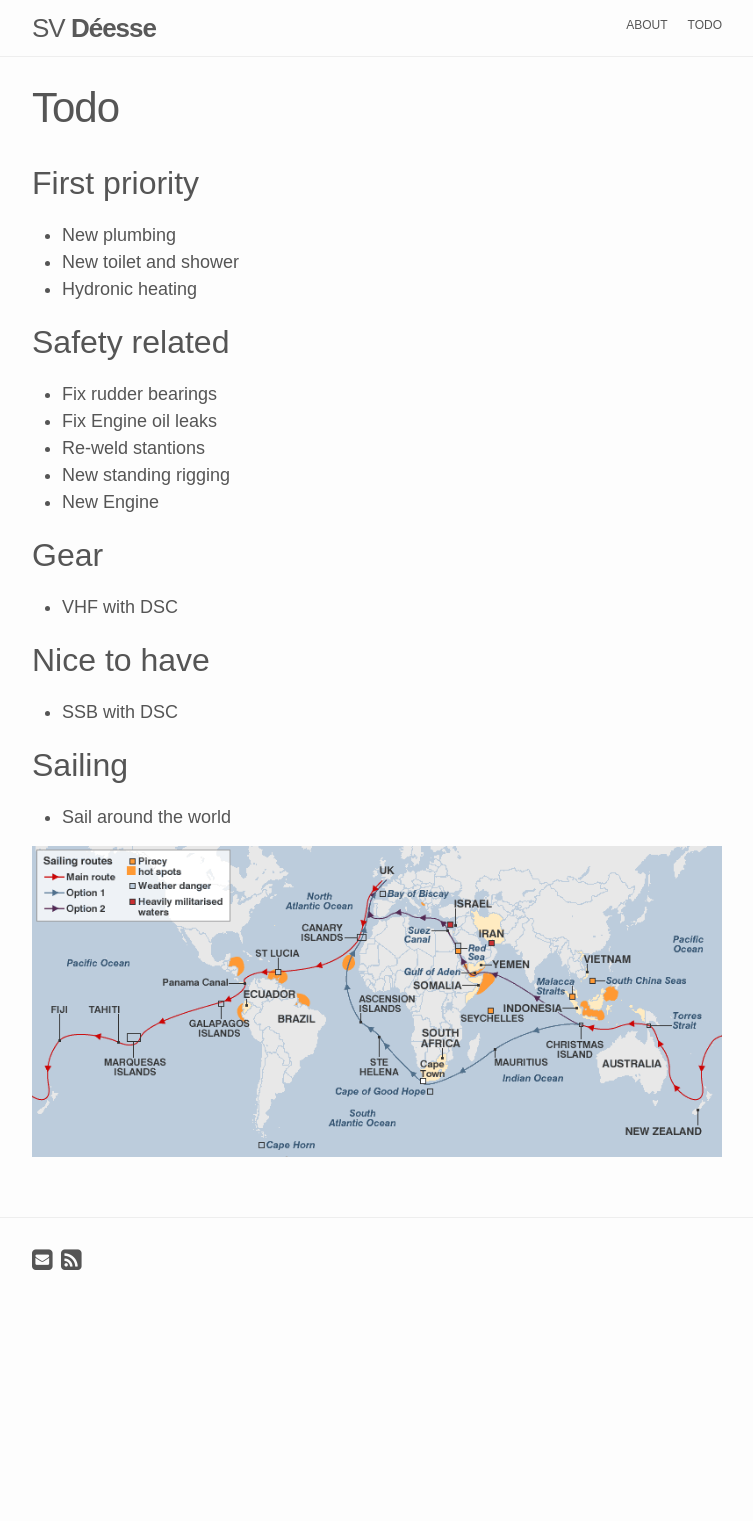
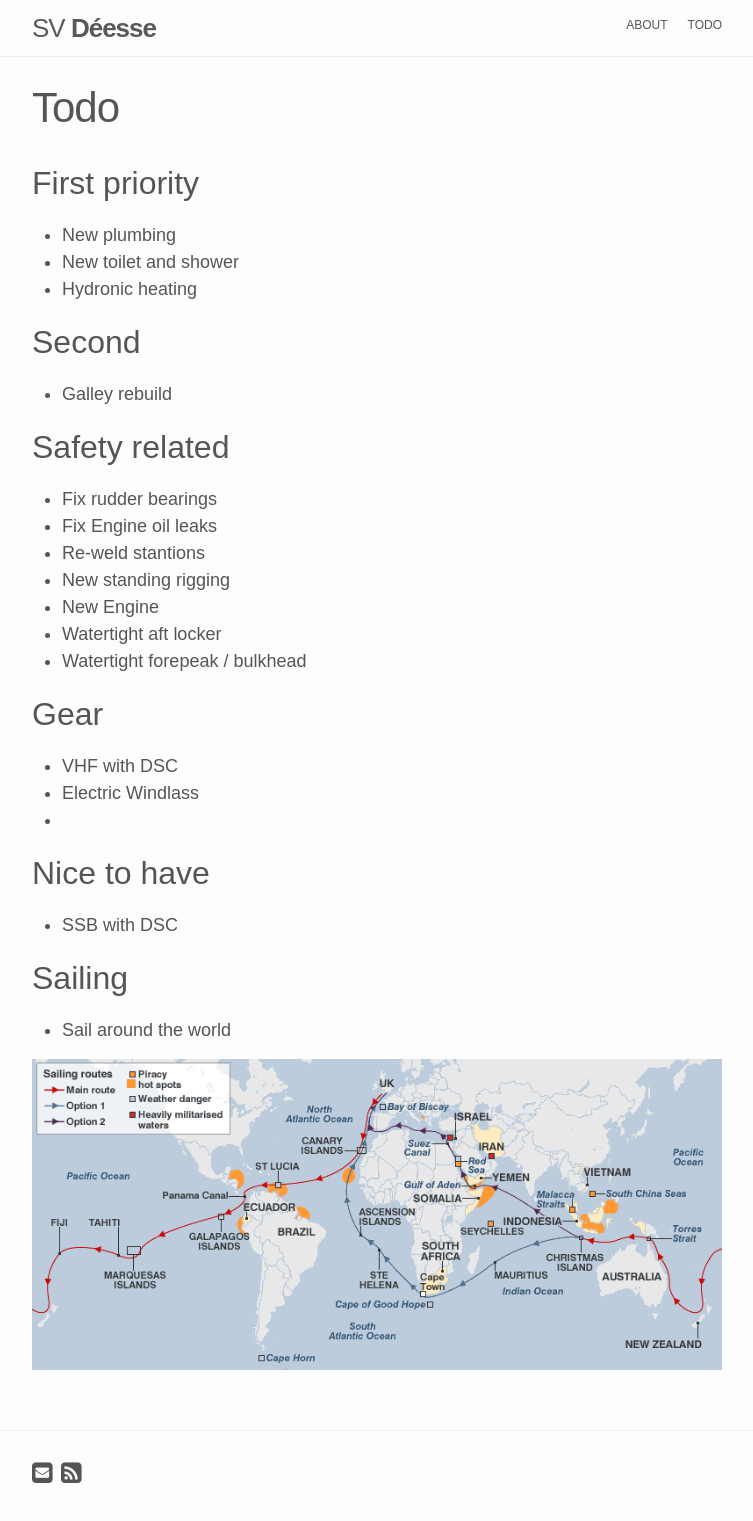
Before and after one commit to xslim/svdeesse.com, a Jekyll site: the page built from todo.md, in a window 1280 px wide. Shown: the whole page, without its empty margins (263-1016 px from the left). Built offline with Jekyll 4.4.1, drawn with Linux system fonts in a browser that asks for light colours; Markdown is read by kramdown in place of the engine named in the settings; before the commit the page ends 1308 px from its top, so only the background shows below that.

Commit message:
Updated todo.md

```diff
--- a/todo.md
+++ b/todo.md
@@ -2,12 +2,17 @@
 layout: page
 title: Todo
 permalink: /todo/
+published: true
 ---
+
 
 ## First priority
 - New plumbing
 - New toilet and shower
 - Hydronic heating
+
+## Second
+- Galley rebuild
 
 ## Safety related
 - Fix rudder bearings
@@ -15,9 +20,13 @@ permalink: /todo/
 - Re-weld stantions
 - New standing rigging
 - New Engine
+- Watertight aft locker
+- Watertight forepeak / bulkhead
 
 ## Gear
 - VHF with DSC
+- Electric Windlass
+-
 
 ## Nice to have
 - SSB with DSC
```
